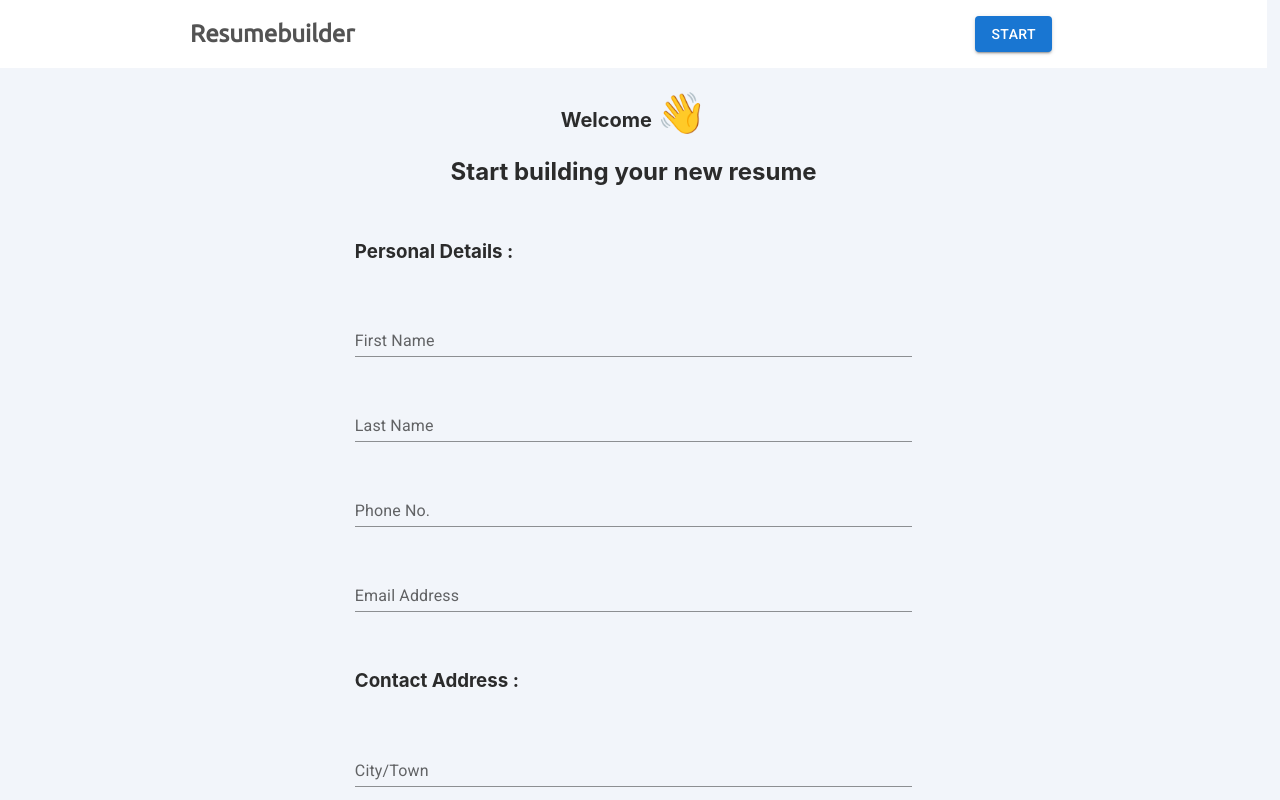
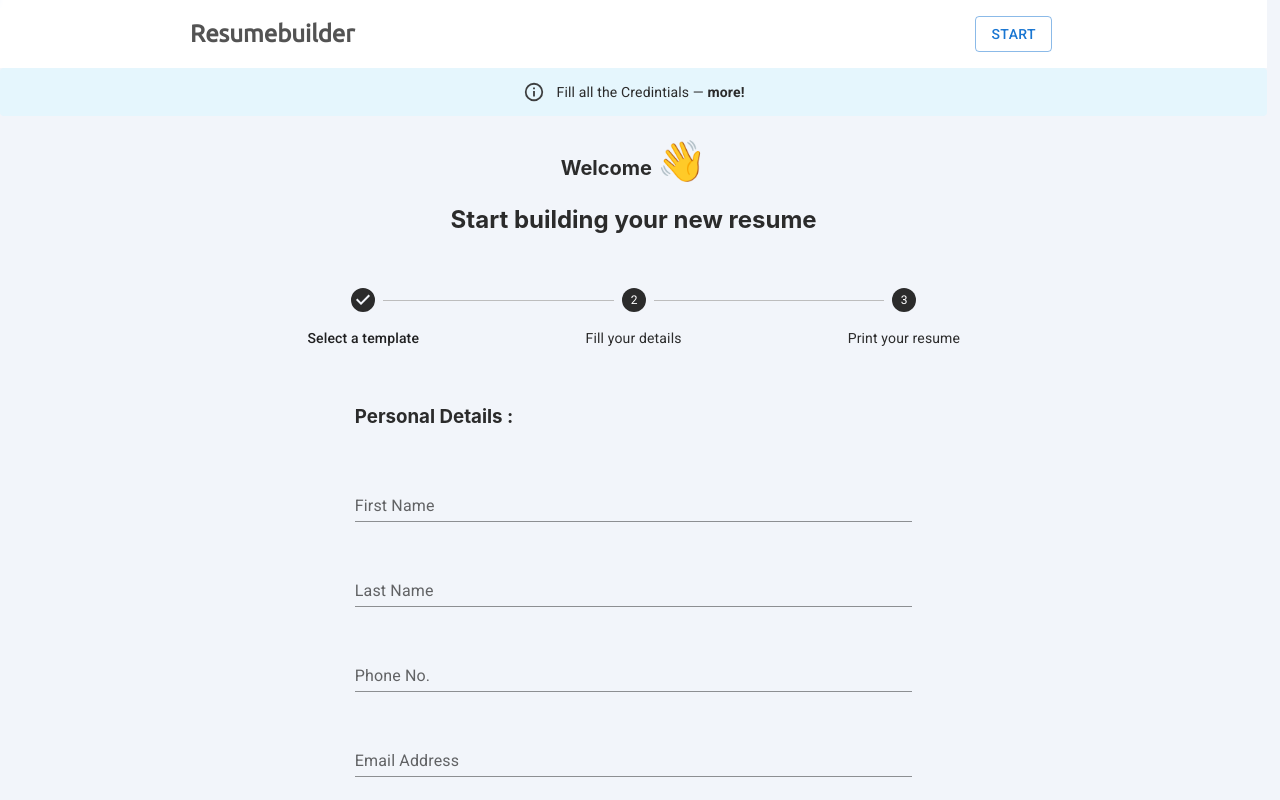
Before and after one commit to nisabmohd/resume99, a React (Create React App) app: page /edit in a window 1280 px wide. Shown: the top 800 px of the page. Built offline with nearby package versions, Linux system fonts and the light colour scheme.

Commit message:
ui tweaks

```diff
--- a/package.json
+++ b/package.json
@@ -5,6 +5,7 @@
   "dependencies": {
     "@emotion/react": "^11.7.1",
     "@emotion/styled": "^11.6.0",
+    "@mui/icons-material": "^5.4.2",
     "@mui/material": "^5.4.2",
     "@testing-library/jest-dom": "^5.16.1",
     "@testing-library/react": "^12.1.2",
@@ -15,6 +16,7 @@
     "react-hot-toast": "^2.2.0",
     "react-router-dom": "^6.2.1",
     "react-scripts": "5.0.0",
+    "react-top-loading-bar": "^2.1.0",
     "web-vitals": "^2.1.3"
   },
   "scripts": {
--- a/src/App.js
+++ b/src/App.js
@@ -2,6 +2,8 @@ import './App.css';
 import Navbar from './components/Navbar';
 import Home from './Pages/Home';
 import { Error } from './Pages/Error';
+import LoadingBar from 'react-top-loading-bar';
+import { useEffect, useState } from 'react';
 import {
   BrowserRouter,
   Routes,
@@ -10,15 +12,27 @@ import {
 import { Edit } from './Pages/Edit';
 import Preview from './Pages/Preview';
 function App() {
+  const [progress, setProgress] = useState(0)
+  useEffect(()=>{
+    setProgress(60)
+    setProgress(95)
+    setProgress(100)
+  },[])
   return (
     <BrowserRouter>
       <div className="App">
         <Navbar></Navbar>
+        <LoadingBar
+        color='rgb(25,118,210)'
+        progress={progress}
+        onLoaderFinished={() => setProgress(0)}
+      />
+
         <Routes>
-          <Route exact path="/" element={<Home />} ></Route>
-          <Route exact path="/edit" element={<Edit />} ></Route>
-          <Route exact path="/prev" element={<Preview />} ></Route>
-          <Route exact path="*" element={<Error />} ></Route>
+          <Route exact path="/" element={<Home set={setProgress} />} ></Route>
+          <Route exact path="/edit" element={<Edit set={setProgress} />} ></Route>
+          <Route exact path="/prev" element={<Preview  set={setProgress}/>} ></Route>
+          <Route exact path="*" element={<Error set={setProgress} />} ></Route>
         </Routes>
       </div>
     </BrowserRouter>
--- a/src/Pages/Edit.js
+++ b/src/Pages/Edit.js
@@ -1,13 +1,21 @@
-import React from 'react';
+import React, { useEffect } from 'react';
 import FormControl from '@mui/material/FormControl';
 import InputLabel from '@mui/material/InputLabel';
 import Input from '@mui/material/Input';
 import { Box } from '@mui/system';
 import Button from '@mui/material/Button';
 import { useNavigate } from 'react-router-dom';
-import toast, { Toaster } from 'react-hot-toast';
+import Alert from '@mui/material/Alert';
 import { useState } from 'react';
-export const Edit = () => {
+import { Stepperc } from '../components/Stepperc';
+
+export const Edit = (props) => {
+  const [showerr, setShowerr] = useState(false)
+  useEffect(() => {
+    props.set(60)
+    props.set(95)
+    props.set(100)
+  }, [])
   const navigate = useNavigate();
   const [fname, setFname] = useState('')
   const [lname, setLname] = useState('')
@@ -24,63 +32,71 @@ export const Edit = () => {
   const [aw2, setAw2] = useState('')
   function handleSubmit() {
     if (fname === '' || lname === '' || phone === '' || email === '' || city === '' || street === '' || overview === '' || edu1 === '' || exp1 === '' || exp2 === '' || edu2 === '' || aw1 === '' || aw2 === '') {
-      // toast.error('Fill all credintials');
-      toast.error('Fill all credintials', {
-        duration: 1400,
-        position: 'top-center',
-        style: {
-          color:'white',
-          backgroundColor:'#969595'
-        },
-      });
+      setShowerr(true)
+      window.scrollTo(0,0)
       return
     }
-    else{
-      localStorage.setItem('fname',fname)
-      localStorage.setItem('lname',lname)
-      localStorage.setItem('phone',phone)
-      localStorage.setItem('email',email)
-      localStorage.setItem('city',city)
-      localStorage.setItem('street',street)
-      localStorage.setItem('overview',overview)
-      localStorage.setItem('edu1',edu1)
-      localStorage.setItem('edu2',edu2)
-      localStorage.setItem('exp1',exp1)
-      localStorage.setItem('exp2',exp2)
-      localStorage.setItem('aw1',aw1)
-      localStorage.setItem('aw2',aw2)
+    else {
+      localStorage.setItem('fname', fname)
+      localStorage.setItem('lname', lname)
+      localStorage.setItem('phone', phone)
+      localStorage.setItem('email', email)
+      localStorage.setItem('city', city)
+      localStorage.setItem('street', street)
+      localStorage.setItem('overview', overview)
+      localStorage.setItem('edu1', edu1)
+      localStorage.setItem('edu2', edu2)
+      localStorage.setItem('exp1', exp1)
+      localStorage.setItem('exp2', exp2)
+      localStorage.setItem('aw1', aw1)
+      localStorage.setItem('aw2', aw2)
       navigate("/prev")
     }
   }
+  const style = {
+    backgroundColor: 'transparent', fontSize: '16px', fontFamily: 'Roboto', padding: '9px 6px', outline: 'none', border: '1.25px solid #a4a4a4', borderRadius: '5px'
+  }
   return <div className='editpage'>
-<Toaster/>
+    {
+      showerr ? ( <Alert severity = "error" sx = {{ display: 'flex', justifyContent: 'center', alignItems: 'center' }}>
+     <strong> Please fill all the Credintials ...</strong>
+    </Alert>): (<>
+        <Alert severity = "info" sx = {{ display: 'flex', justifyContent: 'center', alignItems: 'center' }}>
+    Fill all the Credintials — <strong>more!</strong>
+  </Alert>
+  </>
+  )
+}
+
 <div className="salutations">
-      <p style={{ fontWeight: 'bold',fontSize:'20px' }}>Welcome <span style={{fontSize:'40px'}}> 👋</span></p>
+  <p style={{ fontWeight: 'bold', fontSize: '20px' }}>Welcome <span style={{ fontSize: '40px' }}> 👋</span></p>
   <h2 style={{ marginBottom: '35px' }}>Start building your new resume</h2>
-
+  <Box sx={{ width: '64%', margin: 'auto', marginTop: '19px', marginBottom: '19px', display: 'flex', alignItems: 'left' }}>
+    <Stepperc step="1" />
+  </Box>
   <Box sx={{ width: '44%', margin: 'auto', marginTop: '19px', marginBottom: '19px', display: 'flex', alignItems: 'left' }}>
     <h3>Personal Details :</h3>
   </Box>
   <Box sx={{ width: '80%', margin: 'auto', marginTop: '19px', marginBottom: '19px' }}>
-        <FormControl sx={{ width: '55%',minWidth:'320px', margin: 'auto', marginTop: '9px', marginBottom: '9px' }} variant="standard">
+    <FormControl sx={{ width: '55%', minWidth: '320px', margin: 'auto', marginTop: '9px', marginBottom: '9px' }} variant="standard">
       <InputLabel htmlFor="component-simple">First Name </InputLabel>
       <Input value={fname} onChange={(e) => { setFname(e.target.value) }} id="component-simple" />
     </FormControl>
   </Box>
   <Box sx={{ width: '80%', margin: 'auto', marginTop: '19px', marginBottom: '19px' }}>
-        <FormControl sx={{ width: '55%',minWidth:'320px', margin: 'auto', marginTop: '9px', marginBottom: '9px' }} variant="standard">
+    <FormControl sx={{ width: '55%', minWidth: '320px', margin: 'auto', marginTop: '9px', marginBottom: '9px' }} variant="standard">
       <InputLabel htmlFor="component-simple">Last Name </InputLabel>
       <Input value={lname} onChange={(e) => { setLname(e.target.value) }} id="component-simple" />
     </FormControl>
   </Box>
   <Box sx={{ width: '80%', margin: 'auto', marginTop: '19px', marginBottom: '19px' }}>
-        <FormControl sx={{ width: '55%',minWidth:'320px', margin: 'auto', marginTop: '9px', marginBottom: '9px' }} variant="standard">
+    <FormControl sx={{ width: '55%', minWidth: '320px', margin: 'auto', marginTop: '9px', marginBottom: '9px' }} variant="standard">
       <InputLabel htmlFor="component-simple">Phone No.</InputLabel>
       <Input value={phone} onChange={(e) => { setPhone(e.target.value) }} id="component-simple" />
     </FormControl>
   </Box>
   <Box sx={{ width: '80%', margin: 'auto', marginTop: '19px', marginBottom: '19px' }}>
-        <FormControl sx={{ width: '55%',minWidth:'320px', margin: 'auto', marginTop: '9px', marginBottom: '9px' }} variant="standard">
+    <FormControl sx={{ width: '55%', minWidth: '320px', margin: 'auto', marginTop: '9px', marginBottom: '9px' }} variant="standard">
       <InputLabel htmlFor="component-simple">Email Address</InputLabel>
       <Input value={email} onChange={(e) => { setEmail(e.target.value) }} id="component-simple" />
     </FormControl>
@@ -91,13 +107,13 @@ export const Edit = () => {
     <h3>Contact Address :</h3>
   </Box>
   <Box sx={{ width: '80%', margin: 'auto', marginTop: '19px', marginBottom: '19px' }}>
-        <FormControl sx={{ width: '55%',minWidth:'320px', margin: 'auto', marginTop: '9px', marginBottom: '9px' }} variant="standard">
+    <FormControl sx={{ width: '55%', minWidth: '320px', margin: 'auto', marginTop: '9px', marginBottom: '9px' }} variant="standard">
       <InputLabel htmlFor="component-simple">City/Town</InputLabel>
       <Input value={city} onChange={(e) => setCity(e.target.value)} id="component-simple" />
     </FormControl>
   </Box>
   <Box sx={{ width: '80%', margin: 'auto', marginTop: '19px', marginBottom: '19px' }}>
-        <FormControl sx={{ width: '55%',minWidth:'320px', margin: 'auto', marginTop: '9px', marginBottom: '9px' }} variant="standard">
+    <FormControl sx={{ width: '55%', minWidth: '320px', margin: 'auto', marginTop: '9px', marginBottom: '9px' }} variant="standard">
       <InputLabel htmlFor="component-simple">Street/House No.</InputLabel>
       <Input value={street} onChange={(e) => setStreet(e.target.value)} id="component-simple" />
     </FormControl>
@@ -108,9 +124,12 @@ export const Edit = () => {
     <h3>Overview :</h3>
   </Box>
   <Box sx={{ width: '80%', margin: 'auto', marginTop: '19px', marginBottom: '19px' }}>
-        <FormControl sx={{ width: '55%',minWidth:'320px', margin: 'auto', marginTop: '9px', marginBottom: '9px' }} variant="standard">
+    <FormControl sx={{ width: '55%', minWidth: '320px', margin: 'auto', marginTop: '9px', marginBottom: '9px' }} variant="standard">
       {/* <InputLabel htmlFor="component-simple">Street/House No.</InputLabel> */}
-          <textarea value={overview} onChange={(e) => setOver(e.target.value)} style={{ backgroundColor: 'transparent', fontSize: '16px', fontFamily: 'Roboto', padding: '9px 6px', outline: 'none', border: '1.25px solid #a4a4a4' }} placeholder="About Yourself .." rows="14" cols="50" />
+      <Alert severity="info" sx={{borderRadius:'9px',margin:'9px 0',backgroundColor:'transparent'}}>
+        <strong>Be discriptive and precise</strong>
+      </Alert>
+      <textarea value={overview} id="txtarea" onChange={(e) => setOver(e.target.value)} onMouseOver={() => document.getElementById('txtarea').style.border = "2px solid #191919"} onMouseLeave={() => document.getElementById('txtarea').style.border = "2px solid #a4a4a4"} onFocus={() => document.getElementById('txtarea').style.border = "2px solid rgb(25,118,210)"} style={style} placeholder="About Yourself .." rows="14" cols="50" />
     </FormControl>
   </Box>
 
@@ -119,13 +138,13 @@ export const Edit = () => {
     <h3>Education :</h3>
   </Box>
   <Box sx={{ width: '80%', margin: 'auto', marginTop: '19px', marginBottom: '19px' }}>
-        <FormControl sx={{ width: '55%',minWidth:'320px', margin: 'auto', marginTop: '9px', marginBottom: '9px' }} variant="standard">
+    <FormControl sx={{ width: '55%', minWidth: '320px', margin: 'auto', marginTop: '9px', marginBottom: '9px' }} variant="standard">
       <InputLabel htmlFor="component-simple">School Name</InputLabel>
       <Input value={edu1} onChange={(e) => setEdu1(e.target.value)} id="component-simple" />
     </FormControl>
   </Box>
   <Box sx={{ width: '80%', margin: 'auto', marginTop: '19px', marginBottom: '19px' }}>
-        <FormControl sx={{ width: '55%',minWidth:'320px', margin: 'auto', marginTop: '9px', marginBottom: '9px' }} variant="standard">
+    <FormControl sx={{ width: '55%', minWidth: '320px', margin: 'auto', marginTop: '9px', marginBottom: '9px' }} variant="standard">
       <InputLabel htmlFor="component-simple">Degree/Majors</InputLabel>
       <Input value={edu2} onChange={(e) => setEdu2(e.target.value)} id="component-simple" />
     </FormControl>
@@ -136,13 +155,13 @@ export const Edit = () => {
     <h3>Experience :</h3>
   </Box>
   <Box sx={{ width: '80%', margin: 'auto', marginTop: '19px', marginBottom: '19px' }}>
-        <FormControl sx={{ width: '55%',minWidth:'320px', margin: 'auto', marginTop: '9px', marginBottom: '9px' }} variant="standard">
+    <FormControl sx={{ width: '55%', minWidth: '320px', margin: 'auto', marginTop: '9px', marginBottom: '9px' }} variant="standard">
       <InputLabel htmlFor="component-simple">Job Title</InputLabel>
       <Input value={exp1} onChange={(e) => setExp1(e.target.value)} id="component-simple" />
     </FormControl>
   </Box>
   <Box sx={{ width: '80%', margin: 'auto', marginTop: '19px', marginBottom: '19px' }}>
-        <FormControl sx={{ width: '55%',minWidth:'320px', margin: 'auto', marginTop: '9px', marginBottom: '9px' }} variant="standard">
+    <FormControl sx={{ width: '55%', minWidth: '320px', margin: 'auto', marginTop: '9px', marginBottom: '9px' }} variant="standard">
       <InputLabel htmlFor="component-simple">....</InputLabel>
       <Input value={exp2} onChange={(e) => setExp2(e.target.value)} id="component-simple" />
     </FormControl>
@@ -153,18 +172,22 @@ export const Edit = () => {
     <h3>Awards/Acknowledgements :</h3>
   </Box>
   <Box sx={{ width: '80%', margin: 'auto', marginTop: '19px', marginBottom: '19px' }}>
-        <FormControl sx={{ width: '55%',minWidth:'320px', margin: 'auto', marginTop: '9px', marginBottom: '9px' }} variant="standard">
+    <FormControl sx={{ width: '55%', minWidth: '320px', margin: 'auto', marginTop: '9px', marginBottom: '9px' }} variant="standard">
       <InputLabel htmlFor="component-simple">List The Acknowledgments</InputLabel>
       <Input value={aw1} onChange={(e) => setAw1(e.target.value)} id="component-simple" />
     </FormControl>
   </Box>
   <Box sx={{ width: '80%', margin: 'auto', marginTop: '19px', marginBottom: '19px' }}>
-        <FormControl sx={{ width: '55%',minWidth:'320px', margin: 'auto', marginTop: '9px', marginBottom: '9px' }} variant="standard">
+    <FormControl sx={{ width: '55%', minWidth: '320px', margin: 'auto', marginTop: '9px', marginBottom: '9px' }} variant="standard">
       <InputLabel htmlFor="component-simple">....</InputLabel>
       <Input value={aw2} onChange={(e) => setAw2(e.target.value)} id="component-simple" />
     </FormControl>
   </Box>
 
+  {/* <Box sx={{ width: '80%', margin: 'auto', marginTop: '49px', marginBottom: '19px',display:'flex',flexDirection:'row',alignItems:'center' }}>
+      <InputLabel htmlFor="chbx">English</InputLabel>
+      <Checkbox id="chbx"/>
+      </Box> */}
 
   <Box sx={{ width: '80%', margin: 'auto', marginTop: '49px', marginBottom: '19px' }}>
     <Button onClick={(e) => { e.preventDefault(); handleSubmit() }} variant="outlined">Preview </Button>
@@ -172,5 +195,5 @@ export const Edit = () => {
 
 
 </div>
-  </div>;
+  </div >;
 };
--- a/src/components/Navbar.js
+++ b/src/components/Navbar.js
@@ -13,9 +13,10 @@ export default function Navbar() {
 
             </div>
             <div className="startbtn">
-                <Link to="/edit" style={{textDecoration:'none'}}><Button variant="contained">Start</Button></Link>
+                <Link to="/edit" style={{textDecoration:'none'}}><Button variant="outlined">Start</Button></Link>
 
             </div>
+
         </div>
     )
 }
--- /dev/null
+++ b/src/components/Stepperc.js
@@ -0,0 +1,25 @@
+import * as React from 'react';
+import Box from '@mui/material/Box';
+import Stepper from '@mui/material/Stepper';
+import Step from '@mui/material/Step';
+import StepLabel from '@mui/material/StepLabel';
+
+const steps = [
+  'Select a template',
+  'Fill your details',
+  'Print your resume',
+];
+
+export const Stepperc=(props)=>{
+    return (
+      <Box sx={{ width: '100%',margin:'19px 0' }}>
+        <Stepper activeStep={props.step} alternativeLabel>
+          {steps.map((label) => (
+            <Step key={label} variant="primary">
+              <StepLabel>{label}</StepLabel>
+            </Step>
+          ))}
+        </Stepper>
+      </Box>
+    );
+  }
```
Also changed, not shown: src/Pages/Error.js (+7 -2 lines), src/Pages/Home.js (+7 -2 lines), src/Pages/Preview.js (+19 -10 lines), src/css/Preview.css (+2 -6 lines), src/App.css (line endings or trailing spaces), 1 other file (tests, documents, lock files or other folders). Lines whose indentation alone changed are shown as unchanged.
